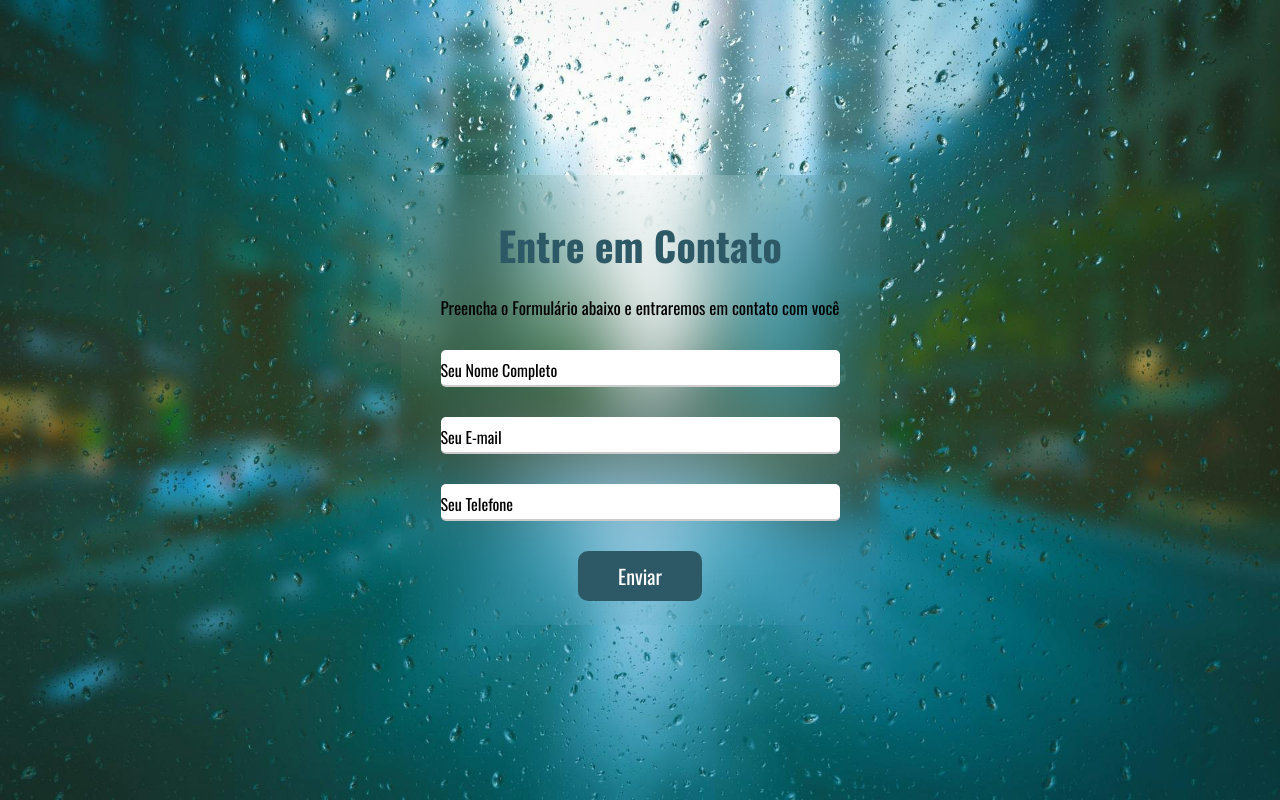
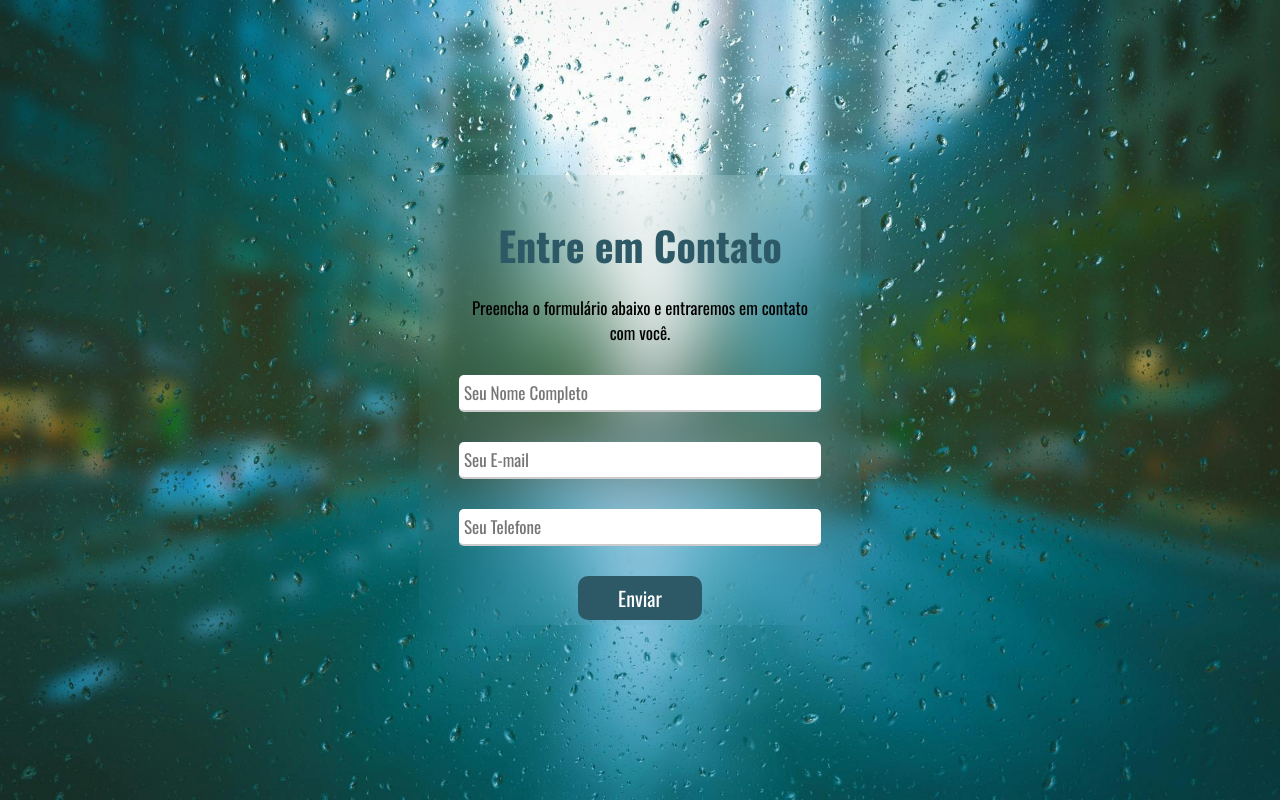
Before and after one commit to mariacarolinesousa/formulario, a website: page frontend/index.html in a window 1280 px wide. Drawn offline with nearby package versions, Linux system fonts and the light colour scheme.

Commit message:
including placeholder

```diff
--- a/frontend/index.html
+++ b/frontend/index.html
@@ -1,37 +1,83 @@
+
 <!DOCTYPE html>
 <html lang="pt-br">
+
 <head>
     <meta charset="UTF-8">
     <meta name="viewport" content="width=device-width, initial-scale=1.0">
-    <meta author="Caroline">
-    <meta name= "description" content="Formulário teste para Portfólio">
-    <meta name="keywords" content="portfolio, Caroline, formulário, teste, github, freelancer, html, css">
-    <link rel="stylesheet" type="text/css" href="style.css">
-    <title>Formulário</title>
+
+    <meta name="author" content="Caroline">
+    <meta name="description" content="Formulário de contato para portfólio">
+    <meta name="keywords" content="portfolio, Caroline, formulário, contato, github, freelancer, html, css">
+
+    <link rel="stylesheet" href="style.css">
+
+    <title>Formulário de Contato</title>
 </head>
+
 <body>
-    <!-- Início do Formulário-->
+
+    <!-- Início do Formulário -->
     <section class="form-container">
-        <div class="container"></div>
-        <form action="" id="formulario">
+
+        <div class="container">
+
+            <form action="" method="post" id="formulario">
+
                 <h1>Entre em Contato</h1>
-            <p>Preencha o Formulário abaixo e entraremos em contato com você</p>
+
+                <p>Preencha o formulário abaixo e entraremos em contato com você.</p>
+
                 <div class="input-single">
-                <input type="text" name="nome" id="nome-box" class="input" autocomplete="off" required>
-                <label for="nome-box">Seu Nome Completo</label>
+                    <input
+                        type="text"
+                        name="nome"
+                        id="nome-box"
+                        class="input"
+                        autocomplete="name"
+                        placeholder="Seu Nome Completo"
+                        required
+                    >
+                    <label for="nome-box"></label>
                 </div>
+
                 <div class="input-single">
-                <input type="email" name="email" id="email-box" class="input" autocomplete="off" required>
-                <label for="email-box">Seu E-mail</label>
+                    <input
+                        type="email"
+                        name="email"
+                        id="email-box"
+                        class="input"
+                        autocomplete="email"
+                        placeholder="Seu E-mail"
+                        required
+                    >
+                    <label for="email-box"></label>
                 </div>
+
                 <div class="input-single">
-                <input type="tel" name="telefone" id="tel-box" class="input" autocomplete="off" required>
-                <label for="tel-box">Seu Telefone</label>
+                    <input
+                        type="tel"
+                        name="telefone"
+                        id="tel-box"
+                        class="input"
+                        autocomplete="tel"
+                        placeholder="Seu Telefone"
+                        required
+                    >
+                    <label for="tel-box"></label>
                 </div>
-            <div class="btn"><input type="submit" value="Enviar"></div>
+
+                <div class="btn">
+                    <input type="submit" value="Enviar">
+                </div>
+
             </form>
-        <!--Fim do Formulário-->
+
+        </div>
+
     </section>
+    <!-- Fim do Formulário -->
+
     <script src="script.js"></script>
 
 </body>
--- a/frontend/style.css
+++ b/frontend/style.css
@@ -44,7 +44,7 @@
     position: relative;
     margin: 30px 0px;
 }
-.input-single label{
+.input-single::placeholder{
     position:absolute;
     left: 0;
     bottom: 5px;
@@ -71,7 +71,7 @@
 }
 form input[type=submit]{
     font-size: 20px;
-    padding: 10px 40px;
+    padding: 07px 40px;
     border: 0;
     border-radius: 10px;
     background-color:#2d5966;
```
Lines whose indentation alone changed are shown as unchanged.
